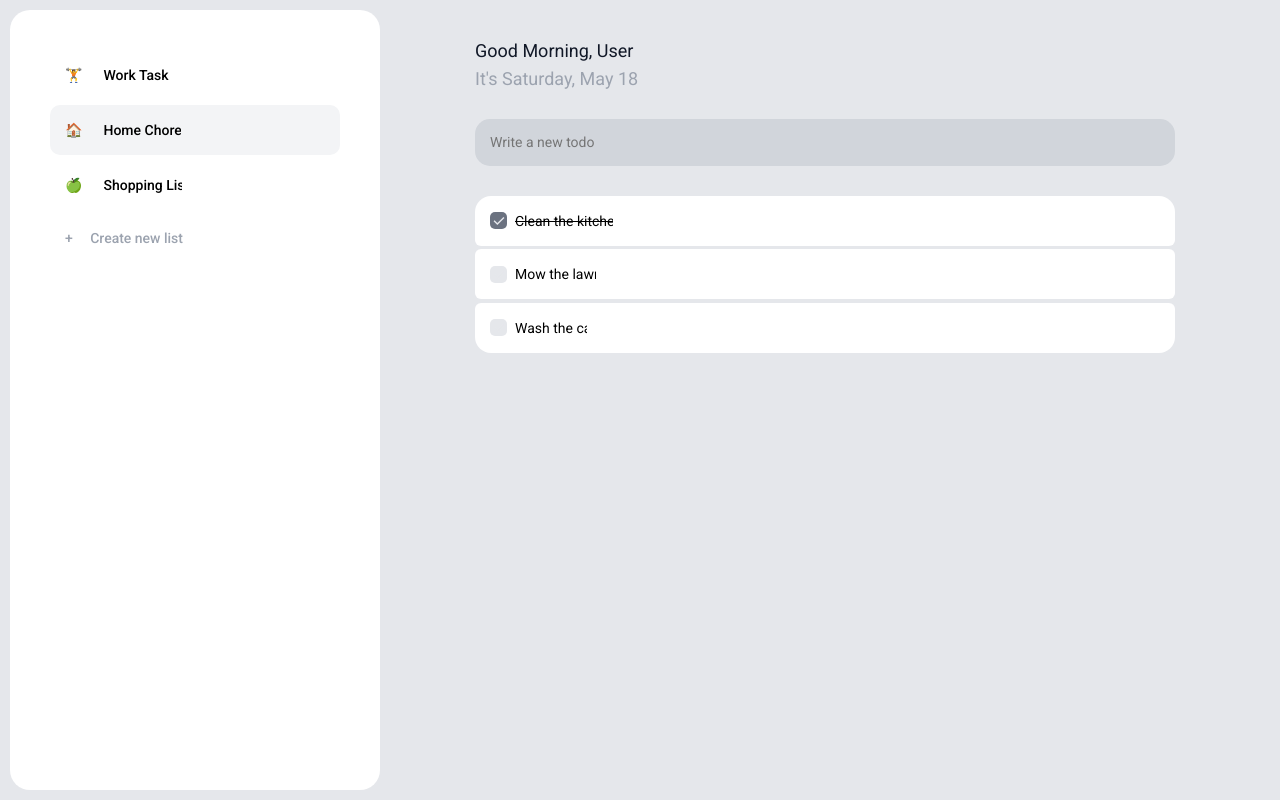
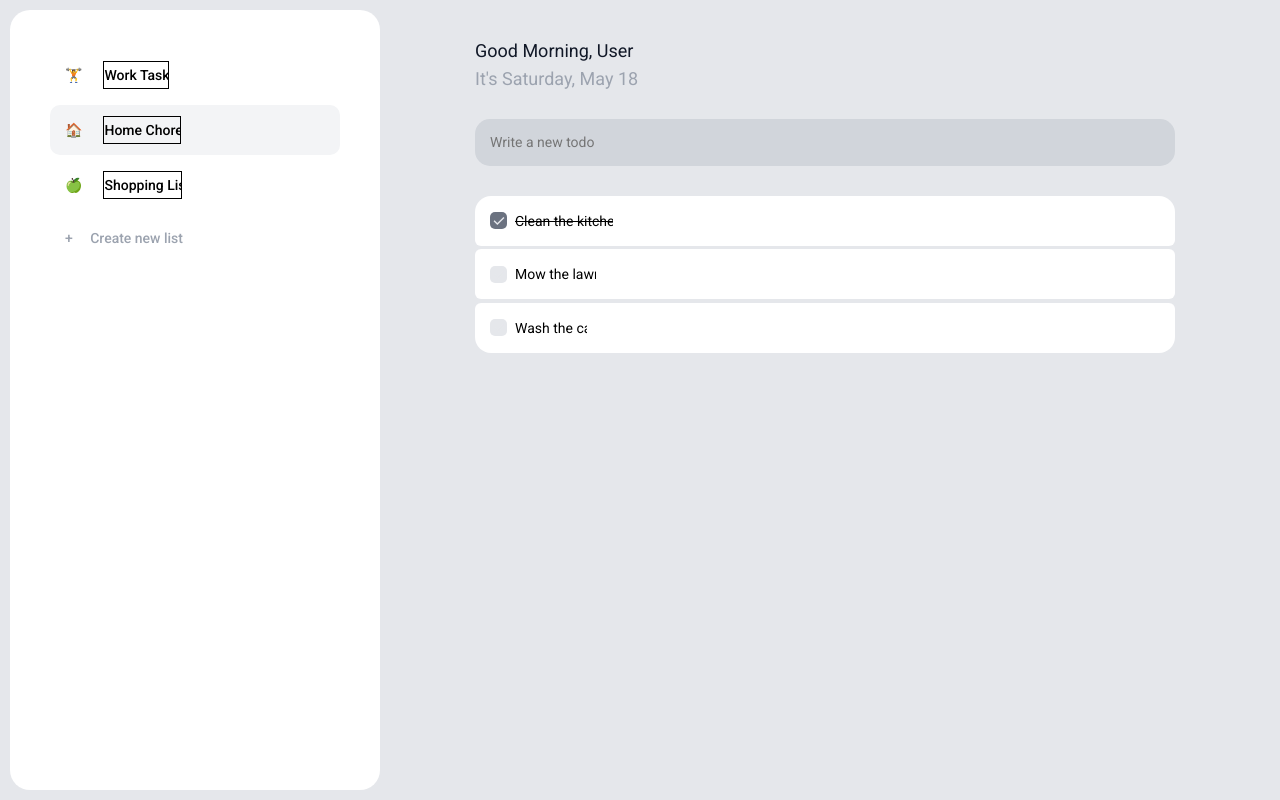
Before and after one commit to amadeu-io/dona.ai-clone, a React (Vite) app: page / in a window 1280 px wide. Built offline with nearby package versions, Linux system fonts and the light colour scheme.

Commit message:
Adapt max-width to small screens

```diff
--- a/src/components/Lists/ListItem/ListItem.module.scss
+++ b/src/components/Lists/ListItem/ListItem.module.scss
@@ -32,11 +32,16 @@
       }
 
       .title {
+        border: 1px solid black;
         max-width: 200px;
         font-size: 14px;
         font-weight: 500;
         cursor: text;
         background-color: transparent;
+
+        @media (max-width: 460px) {
+          max-width: 140px;
+        }
       }
     }
 
```
